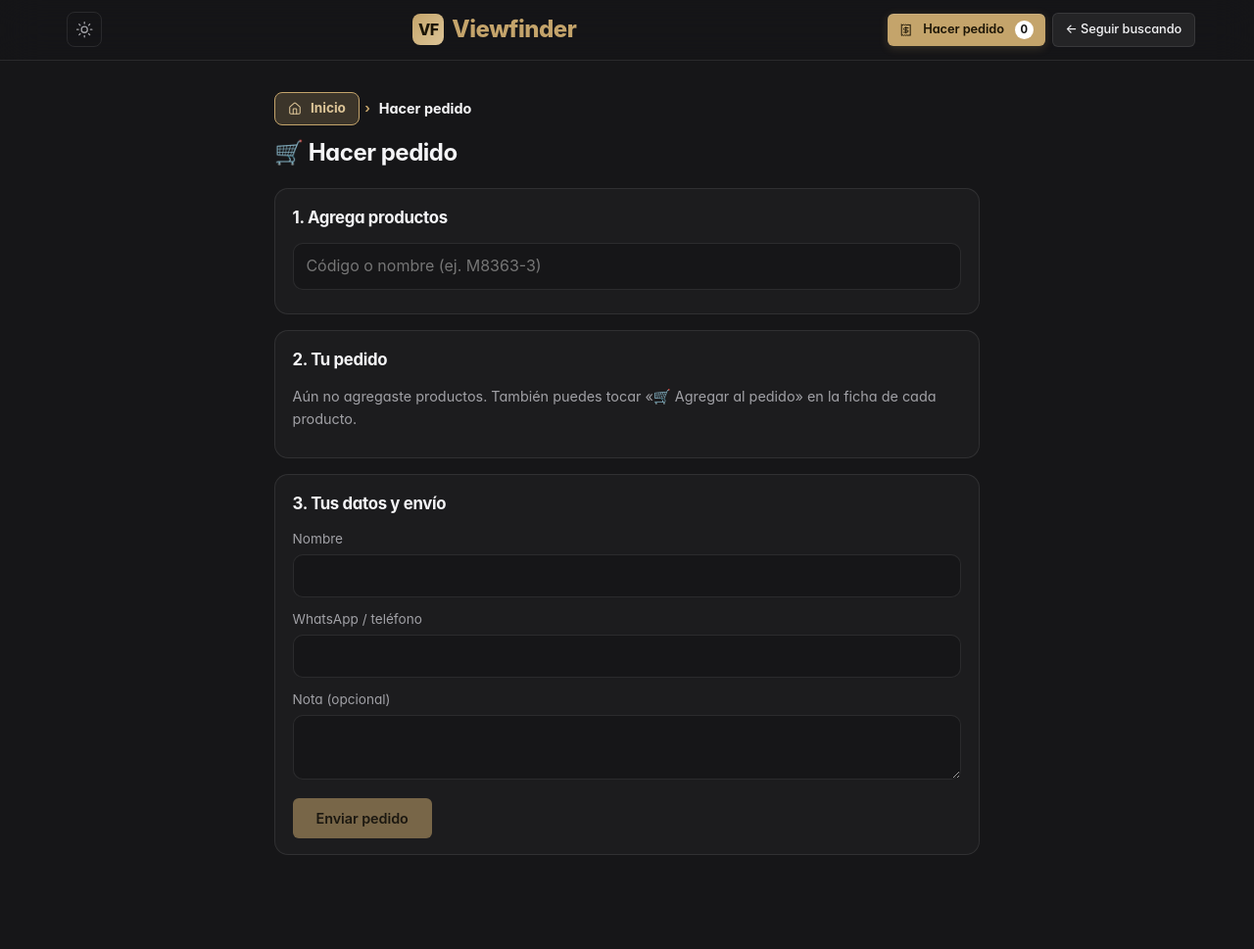
After one commit to KINOCOMPANYV/viewfinder-kino-Visor, a PHP site: page /hacer-pedido in a window 1280 px wide. The commit adds this page. Shown: the whole page at 98% size. Run offline with PHP 8.4, Linux system fonts and the light colour scheme; some libraries are stand-ins or nearby versions.

Commit message:
v2: ocultar herramientas internas al público y «Hacer pedido» para clientes (#146)
Claude-Session: https://claude.ai/code/session_013q6uFL3THFVREKZPGA1Did

Co-authored-by: Claude <noreply@anthropic.com>

```diff
--- /dev/null
+++ b/assets/css/make_order.css
@@ -0,0 +1,27 @@
+/* Hacer pedido (v2 módulo 4) y /pedidos-clientes */
+.mo-main{padding-top:2rem;padding-bottom:5rem;max-width:760px}
+.mo-title{font-size:1.5rem;margin-bottom:1rem}
+.mo-card{background:var(--color-surface,#1f1f22);border:1px solid var(--color-border,#34343a);border-radius:14px;padding:1rem 1.1rem;margin-bottom:1rem}
+.mo-card h2{font-size:1.05rem;margin:0 0 .75rem}
+.mo-help{color:var(--color-text-muted,#9a9aa8);font-size:.9rem;margin:.25rem 0 .75rem}
+.mo-input{width:100%;box-sizing:border-box;padding:.65rem .8rem;border-radius:10px;border:1px solid var(--color-border,#34343a);background:var(--color-bg,#161618);color:inherit;font:inherit}
+.mo-lbl{display:block;margin-bottom:.75rem;font-size:.85rem;color:var(--color-text-muted,#9a9aa8)}
+.mo-lbl .mo-input{margin-top:.25rem}
+.mo-err{color:#e5645a;margin:.25rem 0 .75rem}
+.mo-results,.mo-cart{list-style:none;margin:.5rem 0 0;padding:0}
+.mo-results li,.mo-line{display:flex;align-items:center;gap:.7rem;padding:.55rem 0;border-top:1px solid var(--color-border,#34343a)}
+.mo-results img,.mo-line img,.mo-noimg{width:52px;height:52px;object-fit:cover;border-radius:8px;flex:none;background:#2a2a2e}
+.mo-results span,.mo-info{flex:1;min-width:0;display:flex;flex-direction:column}
+.mo-results small,.mo-info small{color:var(--color-text-muted,#9a9aa8);overflow:hidden;text-overflow:ellipsis;white-space:nowrap}
+.mo-qty{display:flex;align-items:center;gap:.4rem}
+.mo-qty button,.mo-del{width:32px;height:32px;border-radius:50%;border:1px solid var(--color-border,#34343a);background:transparent;color:inherit;font-size:1rem;cursor:pointer}
+.mo-qty span{min-width:1.6rem;text-align:center}
+.mo-total{text-align:right;font-size:1.1rem;margin-top:.75rem}
+.mo-none{color:var(--color-text-muted,#9a9aa8)}
+.cart-count{display:inline-block;min-width:1.15rem;padding:0 .3rem;margin-left:.2rem;border-radius:999px;background:#fff;color:#111;font-size:.7rem;line-height:1.15rem;text-align:center;font-weight:700}
+.mo-order{background:var(--color-surface,#1f1f22);border:1px solid var(--color-border,#34343a);border-radius:12px;padding:.7rem 1rem;margin-bottom:.6rem}
+.mo-order summary{cursor:pointer}
+.mo-order small{color:var(--color-text-muted,#9a9aa8);margin-left:.4rem}
+.mo-badge{background:#c4a46b;color:#111;border-radius:999px;padding:0 .5rem;font-size:.75rem}
+.mo-table{width:100%;border-collapse:collapse;margin-top:.5rem;font-size:.9rem}
+.mo-table th,.mo-table td{text-align:left;padding:.35rem .4rem;border-top:1px solid var(--color-border,#34343a)}
--- a/assets/css/style.css
+++ b/assets/css/style.css
@@ -3643,3 +3643,6 @@ a.active, .filter-field.on, summary.filter-field.on { background: var(--color-su
 .cp-del:hover { border-color: var(--color-danger, #c0392b); }
 .cp-info-top { flex-wrap: wrap; }
 .ol-list .pu, #olList .pu { display: block; font-size: 0.75rem; color: var(--color-text-muted); font-weight: 400; }
+
+/* Contador del carrito «Hacer pedido» (v2) */
+.cart-count{display:inline-block;min-width:1.15rem;padding:0 .3rem;margin-left:.2rem;border-radius:999px;background:#fff;color:#111;font-size:.7rem;line-height:1.15rem;text-align:center;font-weight:700}
--- /dev/null
+++ b/assets/js/cart_badge.js
@@ -0,0 +1,25 @@
+/* Contador del carrito «Hacer pedido» (localStorage kinoCarrito) sobre el botón del encabezado.
+   Expone window.kinoCart para las páginas que agregan productos (ficha, Hacer pedido). */
+(function () {
+    const KEY = 'kinoCarrito';
+    const read = () => { try { const v = JSON.parse(localStorage.getItem(KEY) || '[]'); return Array.isArray(v) ? v : []; } catch (e) { return []; } };
+    const write = (items) => { try { localStorage.setItem(KEY, JSON.stringify(items)); } catch (e) { /* sin almacenamiento */ } paint(); window.dispatchEvent(new Event('kinoCart')); };
+    function paint() {
+        const el = document.getElementById('cartCount');
+        if (!el) return;
+        const n = read().reduce((a, i) => a + (i.qty || 0), 0);
+        el.hidden = n < 1;
+        el.textContent = n > 99 ? '99+' : String(n);
+    }
+    window.kinoCart = {
+        read, write,
+        add(sku, qty) {
+            const items = read();
+            const it = items.find(i => i.sku === sku);
+            if (it) it.qty = Math.min(999, it.qty + (qty || 1)); else items.push({ sku, qty: Math.min(999, qty || 1) });
+            write(items);
+        }
+    };
+    paint();
+    window.addEventListener('storage', paint);
+})();
--- /dev/null
+++ b/assets/js/make_order.js
@@ -0,0 +1,98 @@
+/* Hacer pedido (/hacer-pedido): buscar, carrito (window.kinoCart de cart_badge.js), precios de /api/precios, envío. */
+(function () {
+    const $ = (id) => document.getElementById(id);
+    const esc = (s) => String(s == null ? '' : s).replace(/[&<>"']/g, (c) => ({ '&': '&amp;', '<': '&lt;', '>': '&gt;', '"': '&quot;', "'": '&#39;' }[c]));
+    const cover = (u) => String(u || '').replace(/^\[VIDEO\]/, '');
+    const meta = {};   // sku → {name, cover, price}
+    let timer = 0;
+
+    const money = (n) => '$' + Math.round(n).toLocaleString('es-CO');
+    const num = (t) => { const d = String(t || '').replace(/\D/g, ''); return d ? parseInt(d, 10) : 0; };
+
+    async function loadMeta(skus) {
+        const need = skus.filter((s) => !(s in meta) || meta[s].price === undefined);
+        if (!need.length) return;
+        try {
+            const r = await fetch('/api/precios?codes=' + encodeURIComponent(need.join(',')));
+            const j = await r.json();
+            need.forEach((s) => { meta[s] = Object.assign(meta[s] || {}, { price: num(j[s]) }); });
+        } catch (e) { need.forEach((s) => { meta[s] = Object.assign(meta[s] || {}, { price: 0 }); }); }
+        const n = await fetch('/api/nombres?codes=' + encodeURIComponent(need.join(','))).then((r) => r.json()).catch(() => ({}));
+        need.forEach((s) => { if (n[s]) meta[s].name = n[s].n; });
+    }
+
+    async function drawCart() {
+        const items = kinoCart.read();
+        await loadMeta(items.map((i) => i.sku));
+        $('moEmpty').hidden = items.length > 0;
+        $('moTotal').hidden = items.length === 0;
+        $('moSend').disabled = items.length === 0;
+        $('moCount').textContent = items.length ? '(' + items.length + ' ref.)' : '';
+        let total = 0;
+        $('moCart').innerHTML = items.map((i) => {
+            const m = meta[i.sku] || {};
+            const p = m.price || 0; total += p * i.qty;
+            return '<li class="mo-line" data-sku="' + esc(i.sku) + '">' +
+                (m.cover ? '<img src="' + esc(m.cover) + '" alt="" loading="lazy">' : '<span class="mo-noimg"></span>') +
+                '<div class="mo-info"><a href="/producto/' + encodeURIComponent(i.sku) + '"><b>' + esc(i.sku) + '</b></a>' +
+                '<small>' + esc(m.name || '') + '</small><small>' + (p ? money(p) + ' c/u' : 'Sin precio en tabla') + '</small></div>' +
+                '<div class="mo-qty"><button type="button" data-d="-1" aria-label="Menos">−</button><span>' + i.qty + '</span><button type="button" data-d="1" aria-label="Más">+</button></div>' +
+                '<button type="button" class="mo-del" data-del="1" aria-label="Quitar">✕</button></li>';
+        }).join('');
+        $('moTotalV').textContent = money(total);
+    }
+
+    $('moCart').addEventListener('click', (ev) => {
+        const b = ev.target.closest('button'); if (!b) return;
+        const sku = b.closest('.mo-line').dataset.sku;
+        let items = kinoCart.read();
+        if (b.dataset.del) items = items.filter((i) => i.sku !== sku);
+        else { const it = items.find((i) => i.sku === sku); it.qty = Math.max(1, Math.min(999, it.qty + parseInt(b.dataset.d, 10))); }
+        kinoCart.write(items);
+    });
+
+    $('moQ').addEventListener('input', () => {
+        clearTimeout(timer);
+        timer = setTimeout(async () => {
+            const q = $('moQ').value.trim();
+            if (q.length < 2) { $('moResults').innerHTML = ''; return; }
+            const rows = await fetch('/api/search?limit=12&q=' + encodeURIComponent(q)).then((r) => r.json()).catch(() => []);
+            rows.forEach((p) => { meta[p.sku] = Object.assign(meta[p.sku] || {}, { name: p.name, cover: cover(p.cover_image_url) }); });
+            $('moResults').innerHTML = rows.length ? rows.map((p) =>
+                '<li data-sku="' + esc(p.sku) + '"><img src="' + esc(cover(p.cover_image_url)) + '" alt="" loading="lazy">' +
+                '<span><b>' + esc(p.sku) + '</b><small>' + esc(p.name || '') + '</small></span>' +
+                '<button type="button" class="btn btn-sm btn-primary">Agregar</button></li>').join('') : '<li class="mo-none">Sin resultados.</li>';
+        }, 250);
+    });
+    $('moResults').addEventListener('click', (ev) => {
+        const b = ev.target.closest('button'); if (!b) return;
+        kinoCart.add(b.closest('li').dataset.sku, 1);
+        b.textContent = '✓ Agregado';
+    });
+
+    $('moSend').addEventListener('click', async () => {
+        const err = $('moErr'); err.hidden = true;
+        const btn = $('moSend'); btn.disabled = true; btn.textContent = 'Enviando…';
+        try {
+            const r = await fetch('/hacer-pedido/enviar', {
+                method: 'POST', headers: { 'Content-Type': 'application/json', Accept: 'application/json' },
+                body: JSON.stringify({ csrf: window.MO_CSRF, name: $('moName').value, phone: $('moPhone').value, note: $('moNote').value, website: $('moWeb').value, items: kinoCart.read() })
+            });
+            const j = await r.json();
+            if (!r.ok || !j.ok) throw new Error(j.error || 'No se pudo enviar el pedido.');
+            kinoCart.write([]);
+            $('moDoneId').textContent = j.id ? '#' + j.id : '';
+            $('moWork').hidden = true; $('moDone').hidden = false;
+        } catch (e) {
+            err.textContent = e.message; err.hidden = false;
+            btn.disabled = false; btn.textContent = 'Enviar pedido';
+        }
+    });
+
+    try { const s = JSON.parse(localStorage.getItem('kinoCliente') || 'null'); if (s) { $('moName').value = s.name || ''; $('moPhone').value = s.phone || ''; } } catch (e) {}
+    ['moName', 'moPhone'].forEach((id) => $(id).addEventListener('change', () => {
+        try { localStorage.setItem('kinoCliente', JSON.stringify({ name: $('moName').value, phone: $('moPhone').value })); } catch (e) {}
+    }));
+    window.addEventListener('kinoCart', drawCart);
+    drawCart();
+})();
--- a/index.php
+++ b/index.php
@@ -322,47 +322,56 @@ if ($uri === '/enviar-catalogo') {
 }
 
 if ($uri === '/extractor') {
+    requireStaff();
     include __DIR__ . '/templates/client/extractor.php';
     exit;
 }
 
 if ($uri === '/lista-pedido') {
+    requireStaff();
     include __DIR__ . '/templates/client/order_list.php';
     exit;
 }
 
 if ($uri === '/pedido-bodega') {
+    requireStaff();
     include __DIR__ . '/templates/client/warehouse_order.php';
     exit;
 }
 
 // Pedidos bodega (warehouse_orders): lista roja/verde y su API JSON
 if ($uri === '/pedidos-alistar') {
+    requireStaff();
     include __DIR__ . '/templates/client/warehouse_orders.php';
     exit;
 }
 if ($uri === '/pedidos-alistar/api' && $method === 'GET') {
+    requireStaff();
     $woAction = 'list';
     include __DIR__ . '/src/controllers/warehouse_orders.php';
 }
 if ($uri === '/pedidos-alistar/api' && $method === 'POST') {
+    requireStaff();
     checkRateLimit(30);
     $woAction = 'create';
     include __DIR__ . '/src/controllers/warehouse_orders.php';
 }
 if (preg_match('#^/pedidos-alistar/api/(\d+)/borrar$#', $uri, $matches) && $method === 'POST') {
+    requireStaff();
     checkRateLimit(10); // frena probar claves a la fuerza
     $woAction = 'delete';
     $woId = (int) $matches[1];
     include __DIR__ . '/src/controllers/warehouse_orders.php';
 }
 if (preg_match('#^/pedidos-alistar/api/(\d+)/facturado$#', $uri, $matches) && $method === 'POST') {
+    requireStaff();
     checkRateLimit(60);
     $woAction = 'invoice';
     $woId = (int) $matches[1];
     include __DIR__ . '/src/controllers/warehouse_orders.php';
 }
 if (preg_match('#^/pedidos-alistar/api/(\d+)$#', $uri, $matches)) {
+    requireStaff();
     if ($method === 'POST') {
         checkRateLimit(120); // el panel guarda el avance cada vez que se marca algo
     }
@@ -416,6 +425,22 @@ if ($uri === '/admin/login') {
 if ($uri === '/admin/logout') {
     session_destroy();
     redirect('/admin/login');
+}
+
+// Hacer pedido (clientes): carrito en el dispositivo, envío a la BD, y bandeja del personal
+if ($uri === '/hacer-pedido') {
+    include __DIR__ . '/templates/client/make_order.php';
+    exit;
+}
+if ($uri === '/hacer-pedido/enviar' && $method === 'POST') {
+    checkRateLimit(10);
+    include __DIR__ . '/src/controllers/client_order_send.php';
+    exit;
+}
+if ($uri === '/pedidos-clientes') {
+    requireStaff();
+    include __DIR__ . '/src/controllers/client_orders_list.php';
+    exit;
 }
 
 if ($uri === '/panel') {
--- a/src/helpers.php
+++ b/src/helpers.php
@@ -1647,8 +1647,39 @@ function icon(string $name, string $class = ''): string
     return '<svg class="ico ico-' . $name . ($class !== '' ? ' ' . $class : '') . '" viewBox="0 0 24 24" aria-hidden="true" focusable="false">' . $paths[$name] . '</svg>';
 }
 
-/** Botón fijo «Pedidos bodega» del encabezado de todas las páginas públicas (enlace siempre /pedidos-alistar; visible también en celular). */
+/** ¿Hay una cuenta del personal (vendedor, facturación, bodega, admin, dev) en la sesión? Los clientes y el público no. */
+function isStaff(): bool
+{
+    return in_array(currentRole(), ['vendedor', 'facturacion', 'bodega', 'admin', 'dev'], true);
+}
+
+/** Herramientas internas de pedidos (Extractor, Lista Bodega, Pedidos bodega): solo el personal; el público va al login. */
+function requireStaff(): void
+{
+    if (!isStaff()) {
+        $isAjax = (($_SERVER['HTTP_ACCEPT'] ?? '') !== '' && str_contains($_SERVER['HTTP_ACCEPT'], 'application/json'))
+            || !empty($_SERVER['HTTP_X_REQUESTED_WITH']) || ($_SERVER['REQUEST_METHOD'] ?? 'GET') !== 'GET';
+        if ($isAjax) {
+            http_response_code(401);
+            header('Content-Type: application/json; charset=utf-8');
+            echo json_encode(['error' => 'Solo el personal puede usar esta herramienta.']);
+            exit;
+        }
+        $_SESSION['after_login'] = '/admin';
+        redirect('/admin/login');
+    }
+}
+
+/**
+ * Botones fijos del encabezado de las páginas públicas: «🛒 Hacer pedido» (todos, con el contador del carrito)
+ * y, solo para el personal, «Pedidos bodega» (enlace /pedidos-alistar). Visibles también en celular.
+ */
 function pedidosHeaderBtn(): string
 {
-    return '<a href="/pedidos-alistar" class="btn btn-sm btn-primary hdr-pedidos" aria-label="Pedidos bodega" style="font-size:0.8rem; padding:0.4rem 0.8rem;" title="Pedidos por alistar (rojo) y listos (verde)">' . icon('clipboard') . ' Pedidos bodega</a>';
-}
+    $html = '<a href="/hacer-pedido" class="btn btn-sm btn-primary hdr-pedidos hdr-cart" aria-label="Hacer pedido" style="font-size:0.8rem; padding:0.4rem 0.8rem;" title="Tu pedido: productos agregados y envío">' . icon('receipt') . ' Hacer pedido <span class="cart-count" id="cartCount" hidden></span></a>'
+        . '<script src="/assets/js/cart_badge.js?v=' . APP_VERSION . '" defer></script>';
+    if (isStaff()) {
+        $html = '<a href="/pedidos-alistar" class="btn btn-sm btn-secondary hdr-pedidos" aria-label="Pedidos bodega" style="font-size:0.8rem; padding:0.4rem 0.8rem;" title="Pedidos por alistar (rojo) y listos (verde)">' . icon('clipboard') . ' Pedidos bodega</a>' . $html;
+    }
+    return $html;
+}
--- a/templates/client/catalog_send.php
+++ b/templates/client/catalog_send.php
@@ -92,7 +92,7 @@
             <textarea id="csText" class="cs-text" placeholder="Ej.: Hola, me mandas fotos de M8363-3, X6071 y 1416-1 por favor"></textarea>
             <div class="cs-ocr">
                 <label class="btn btn-secondary btn-sm cs-ocr-btn" title="Toma o sube la foto de una lista: el texto se lee en este celular y se pone en la caja">📷 Leer lista de una foto<input type="file" id="csOcrFile" accept="image/*"></label>
-                <a href="/extractor" class="btn btn-secondary btn-sm cs-ocr-btn" title="Sube un recibo o pedido en PDF: saca códigos, cantidades y precios">🧾 Extractor (pedido en PDF)</a>
+                <?php if (isStaff()): ?><a href="/extractor" class="btn btn-secondary btn-sm cs-ocr-btn" title="Sube un recibo o pedido en PDF: saca códigos, cantidades y precios">🧾 Extractor (pedido en PDF)</a><?php endif; ?>
                 <span class="cs-ocr-msg" id="csOcrMsg" aria-live="polite"></span>
             </div>
             <div class="cs-options">
--- a/templates/client/landing.php
+++ b/templates/client/landing.php
@@ -41,7 +41,7 @@
             <div style="display:flex; gap:0.5rem; align-items:center;">
                 <?= pedidosHeaderBtn() ?>
                 <a href="/enviar-catalogo" class="btn btn-sm btn-primary hdr-hide-m" style="font-size:0.8rem; padding:0.4rem 0.8rem;"><?= icon('send') ?> Enviar fotos con lista</a>
-                <a href="/extractor" class="btn btn-sm btn-secondary hdr-hide-m" style="font-size:0.8rem; padding:0.4rem 0.8rem;" title="Leer un recibo o pedido en PDF"><?= icon('receipt') ?> Extractor</a>
+                <?php if (isStaff()): ?><a href="/extractor" class="btn btn-sm btn-secondary hdr-hide-m" style="font-size:0.8rem; padding:0.4rem 0.8rem;" title="Leer un recibo o pedido en PDF"><?= icon('receipt') ?> Extractor</a><?php endif; ?>
                 <a href="/admin/login" class="btn btn-sm btn-secondary"
                     style="font-size:0.75rem; padding:0.4rem 0.8rem; opacity:0.4;">Admin</a>
             </div>
--- /dev/null
+++ b/templates/client/make_order.php
@@ -0,0 +1,61 @@
+<?php
+/**
+ * Hacer pedido (/hacer-pedido, v2 módulo 4): el cliente busca productos, los agrega al carrito (guardado en su dispositivo,
+ * localStorage kinoCarrito), ajusta cantidades y envía el pedido (queda «recibido»). Sin cuenta: nombre + WhatsApp.
+ */
+?>
+<!DOCTYPE html>
+<html lang="es"><head>
+<meta charset="UTF-8"><meta name="viewport" content="width=device-width, initial-scale=1.0"><meta name="robots" content="noindex, nofollow">
+<title>Hacer pedido · Viewfinder</title>
+<style>body{background:var(--color-bg,#161618);color:var(--color-text,#f5f5f7)}</style>
+<link rel="preconnect" href="https://lh3.googleusercontent.com">
+<script src="/assets/js/theme.js?v=<?= APP_VERSION ?>"></script>
+<link rel="stylesheet" href="/assets/css/style.css?v=<?= APP_VERSION ?>">
+<link rel="stylesheet" href="/assets/css/make_order.css?v=<?= APP_VERSION ?>">
+</head><body>
+<header class="header"><div class="container header-inner">
+    <a href="/" class="logo"><span class="logo-icon">VF</span> Viewfinder</a>
+    <div style="display:flex;gap:.4rem;align-items:center">
+        <?= pedidosHeaderBtn() ?>
+        <a href="/buscar" class="btn btn-sm btn-secondary hdr-hide-m" style="font-size:.8rem;padding:.4rem .8rem">← Seguir buscando</a>
+    </div>
+</div></header>
+<main class="container mo-main">
+    <?= breadcrumbs([['Hacer pedido', null]]) ?>
+    <h1 class="mo-title">🛒 Hacer pedido</h1>
+
+    <section class="mo-card" id="moDone" hidden>
+        <h2>✅ Pedido enviado</h2>
+        <p class="mo-help">Recibimos tu pedido <b id="moDoneId"></b>. Te contactaremos por WhatsApp para confirmarlo.</p>
+        <a class="btn btn-primary" href="/buscar">Seguir viendo el catálogo</a>
+    </section>
+
+    <div id="moWork">
+        <section class="mo-card">
+            <h2>1. Agrega productos</h2>
+            <input type="search" id="moQ" class="mo-input" placeholder="Código o nombre (ej. M8363-3)" autocomplete="off">
+            <ul class="mo-results" id="moResults"></ul>
+        </section>
+
+        <section class="mo-card">
+            <h2>2. Tu pedido <span id="moCount"></span></h2>
+            <p class="mo-help" id="moEmpty">Aún no agregaste productos. También puedes tocar «🛒 Agregar al pedido» en la ficha de cada producto.</p>
+            <ul class="mo-cart" id="moCart"></ul>
+            <div class="mo-total" id="moTotal" hidden>Total: <b id="moTotalV"></b></div>
+        </section>
+
+        <section class="mo-card" id="moForm">
+            <h2>3. Tus datos y envío</h2>
+            <label class="mo-lbl">Nombre <input class="mo-input" id="moName" maxlength="120" autocomplete="name"></label>
+            <label class="mo-lbl">WhatsApp / teléfono <input class="mo-input" id="moPhone" maxlength="40" inputmode="tel" autocomplete="tel"></label>
+            <label class="mo-lbl">Nota (opcional) <textarea class="mo-input" id="moNote" maxlength="500" rows="2"></textarea></label>
+            <input type="text" id="moWeb" tabindex="-1" autocomplete="off" aria-hidden="true" style="position:absolute;left:-9999px">
+            <p class="mo-err" id="moErr" role="alert" hidden></p>
+            <button class="btn btn-primary" id="moSend" type="button" disabled>Enviar pedido</button>
+        </section>
+    </div>
+</main>
+<script>window.MO_CSRF = '<?= csrfToken() ?>';</script>
+<script src="/assets/js/make_order.js?v=<?= APP_VERSION ?>" defer></script>
+</body></html>
```
Also changed, not shown: docs/ARQUITECTURA.md (+1 -0 lines), docs/AVANCES.md (+1 -0 lines), src/controllers/client_order_send.php (added, +57 -0 lines), src/controllers/client_orders_list.php (added, +47 -0 lines), src/controllers/product.php (+9 -0 lines), migrations/040_client_orders.sql (added).
